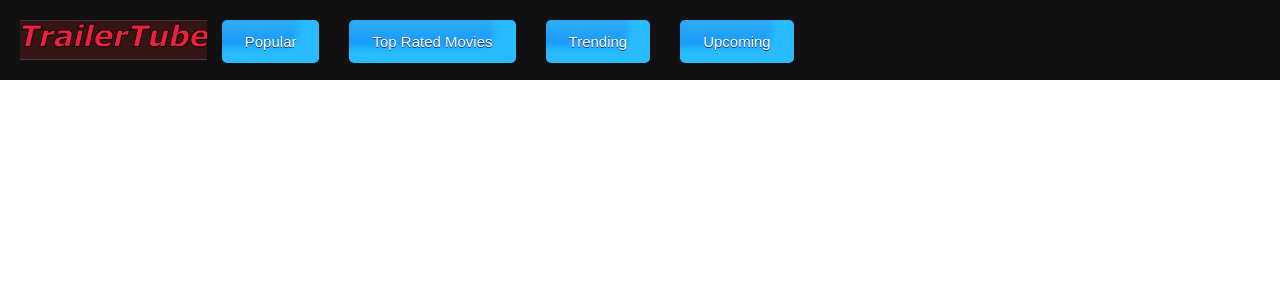
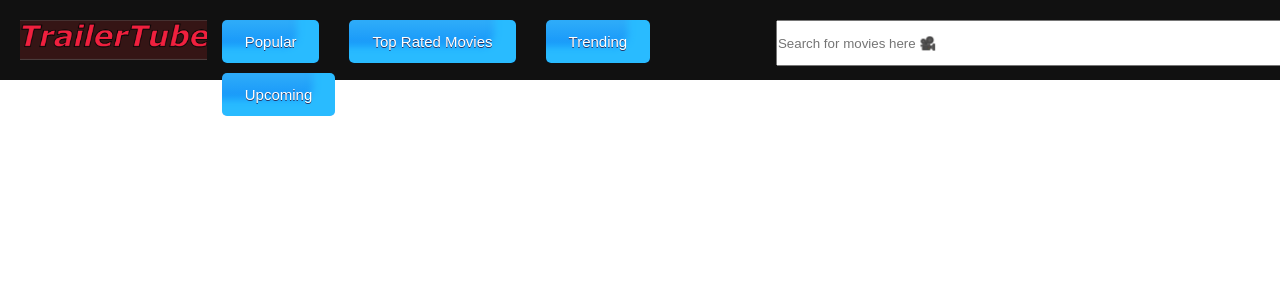
Before and after one commit to ybinilza/phase-2-project, a React (Create React App) app: page / in a window 1280 px wide. Shown: the top 300 px of the page. Built offline with nearby package versions, Linux system fonts and the light colour scheme.

Commit message:
Minor changes

```diff
--- a/src/App.css
+++ b/src/App.css
@@ -2,8 +2,8 @@
   margin: 0;
   padding: 0;
 }
-
+/*
 body{
-
-  background: linear-gradient(90deg, #000 0%, #BC9595 0%, #894D4D 2%, #BC9595 23%, #fff 83%, #000 85%);
-}
+  background-image: url("/home/binil/Development/code/phase-2/pjct-phase-2/trailertube/src/images/pxfuel.jpg");
+  background-image: -moz-linear-gradient();
+}*/
--- a/src/App.js
+++ b/src/App.js
@@ -1,5 +1,6 @@
 import './App.css';
 import Navbar from './components/NavBar/Navbar';
+import Searchbar from './components/SearchBar/Searchbar';
 import Loginpage from './components/loginpage/Loginpage';
 import Signup from './components/signup/Signup';
 
@@ -7,6 +8,7 @@ function App() {
   return (
     <div className="App">
    <Navbar/>
+
     </div>
   );
 }
--- a/src/components/NavBar/Navbar.css
+++ b/src/components/NavBar/Navbar.css
@@ -37,3 +37,10 @@
 	position:relative;
 	top:1px;
 }
+
+
+.searchbar{
+	margin-right: 10px;
+	margin: auto;
+	width: 550px;
+}
--- a/src/components/NavBar/Navbar.js
+++ b/src/components/NavBar/Navbar.js
@@ -12,6 +12,7 @@ function Navbar() {
        <button className='button'>Trending</button>
        <button className='button'>Upcoming</button>
        </div>
+       <input type="text" className="searchbar" placeholder='Search for movies here 🎥' />
     </div>
 
 
--- /dev/null
+++ b/src/components/SearchBar/Searchbar.css
@@ -0,0 +1,4 @@
+.searchbar{
+    height: 42px;
+    top: 50px;
+}
--- /dev/null
+++ b/src/components/SearchBar/Searchbar.js
@@ -0,0 +1,12 @@
+import React from 'react'
+import "./Searchbar.css"
+
+function Searchbar() {
+  return (
+    <div>
+      <input type="text" className="searchbar" placeholder='Search for movies here 🎥' />
+    </div>
+  )
+}
+
+export default Searchbar
```
